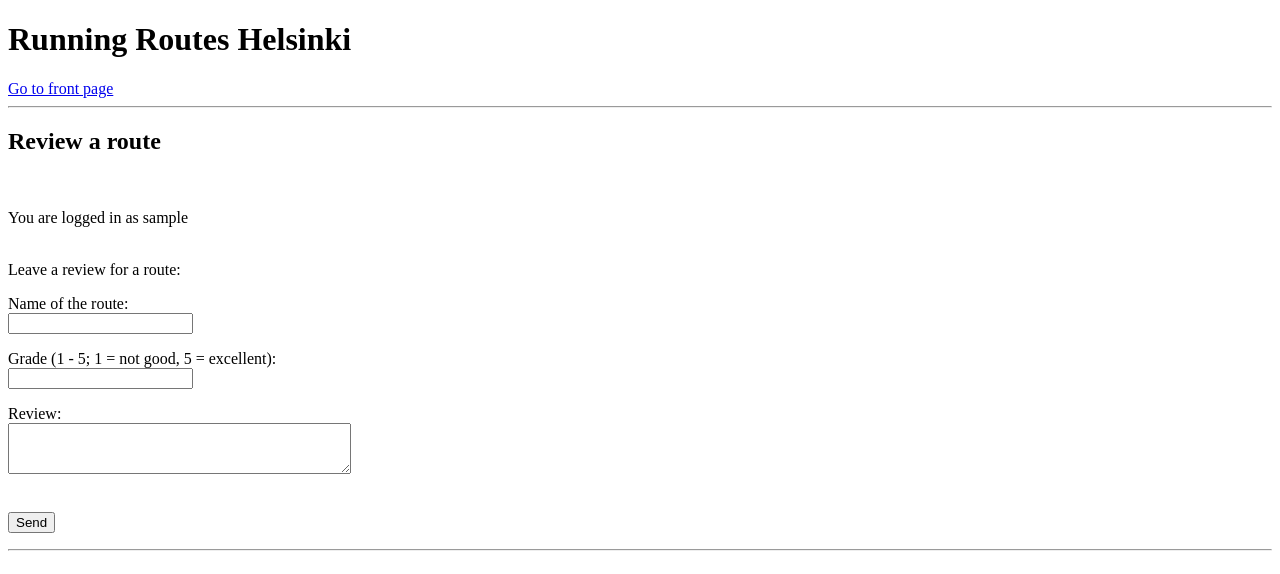
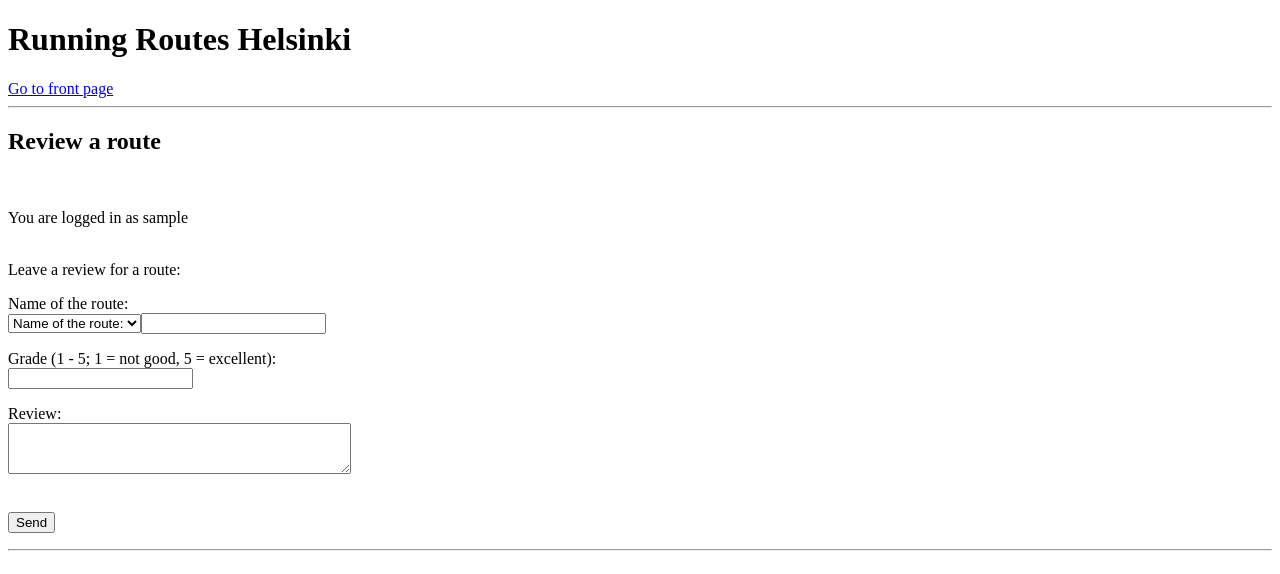
Before and after one commit to ah-pasila/running-routes, a Flask app: page /reviewroute in a window 1280 px wide. Shown: the top 574 px of the page. Run offline with Flask 3, Linux system fonts and the light colour scheme; the visitor is signed in with stand-in values (Sample User, id 1).

Commit message:
Improve review page by adding route name selection

```diff
--- a/templates/reviewroute.html
+++ b/templates/reviewroute.html
@@ -8,8 +8,22 @@
 <br>
 Leave a review for a route:
 <br>
+<ul>
+{% for route in routes %}
+<li>{{ route.name }}
+{% endfor %}
+</ul>
 <form action="/createreview" method="POST">
-<p>Name of the route:<br>
+<label for="routename">Name of the route:</label>
+<br>
+<select id="routename" name="routename">
+<option value =
+{% for route in routes %}
+{{ route.name }}></option>
+{% endfor %}
+</select>
+<br>
+Name of the route:
 <input type="text" name="routename"></p>
 <p>Grade (1 - 5; 1 = not good, 5 = excellent):<br>
 <input type="numeric" name="grade"></p>
```
